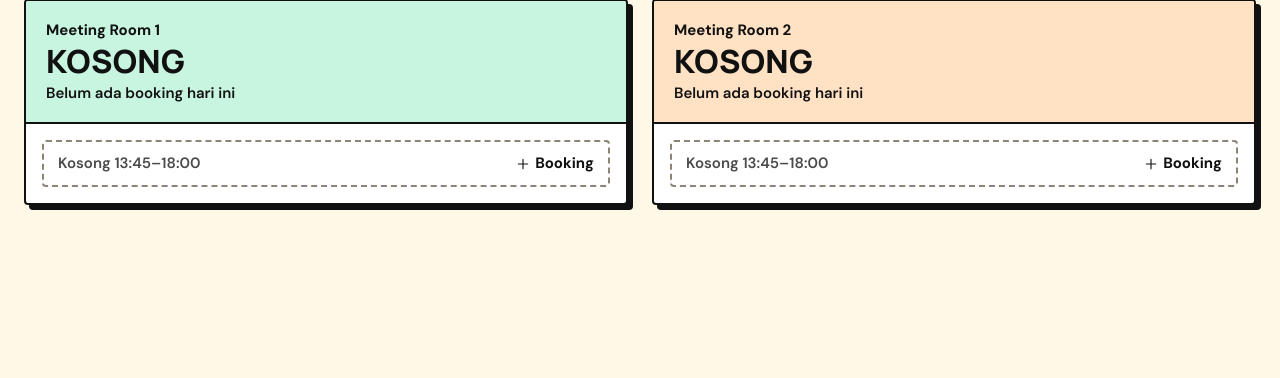
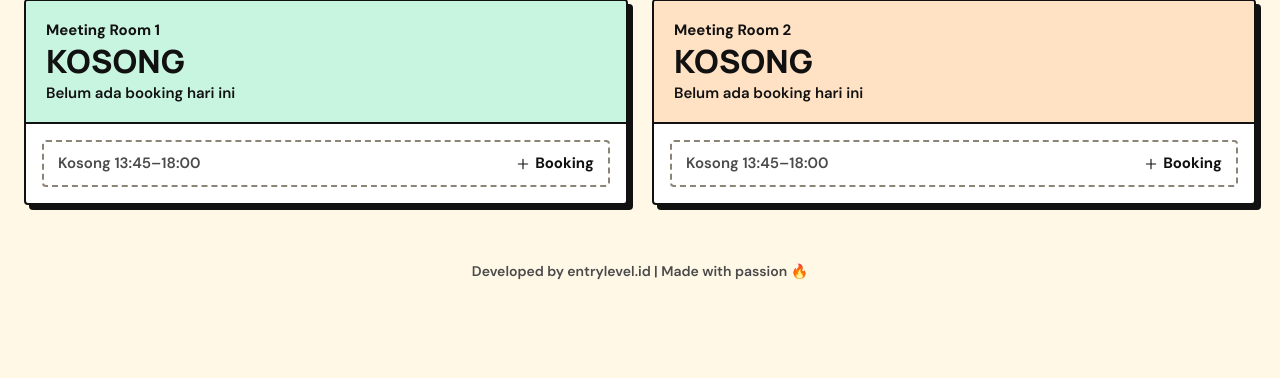
Before and after one commit to entrylevelid/meeting-room-booking, a Flask app: page / in a window 1280 px wide. Shown: the part 284-662 px from the top of the page. Run offline with Flask 3, Linux system fonts and the light colour scheme.

Commit message:
Tambah footer

```diff
--- a/static/css/app.css
+++ b/static/css/app.css
@@ -94,6 +94,7 @@ button:disabled, button:disabled:hover { opacity: .6; transform: none; box-shado
 .today { font-weight: 600; font-size: 14px; }
 
 .page { max-width: 1320px; margin: 0 auto; padding: 28px 24px 56px; }
+.site-footer { max-width: 1320px; margin: 0 auto; padding: 0 24px 32px; text-align: center; font-size: 14px; font-weight: 600; color: var(--ink-2); }
 .alert { display: flex; align-items: center; gap: 10px; margin-bottom: 20px; padding: 8px 8px 8px 16px; background: var(--room-1-fill); color: var(--on-fill); border: 2px solid #111; border-radius: var(--radius); box-shadow: 4px 4px 0 var(--shadow); font-weight: 600; }
 .alert .btn { margin-left: auto; color: var(--on-fill); }
 .pagehead { display: flex; align-items: flex-end; justify-content: space-between; gap: 16px; flex-wrap: wrap; margin-bottom: 20px; }
--- a/templates/base.html
+++ b/templates/base.html
@@ -30,6 +30,7 @@
     {% endwith %}
     {% block content %}{% endblock %}
 </main>
+<footer class="site-footer">Developed by entrylevel.id | Made with passion 🔥</footer>
 {% block dialogs %}{% endblock %}
 </body>
 </html>
```
Also changed, not shown: tests/test_app.py (+2 -2 lines).
